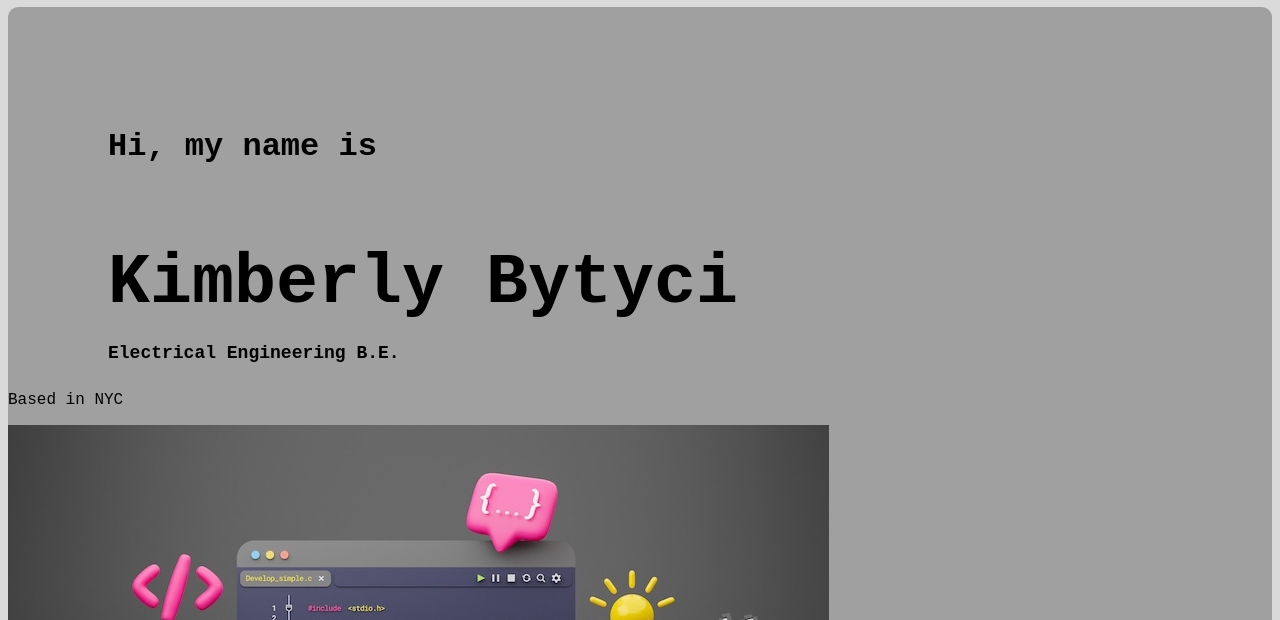
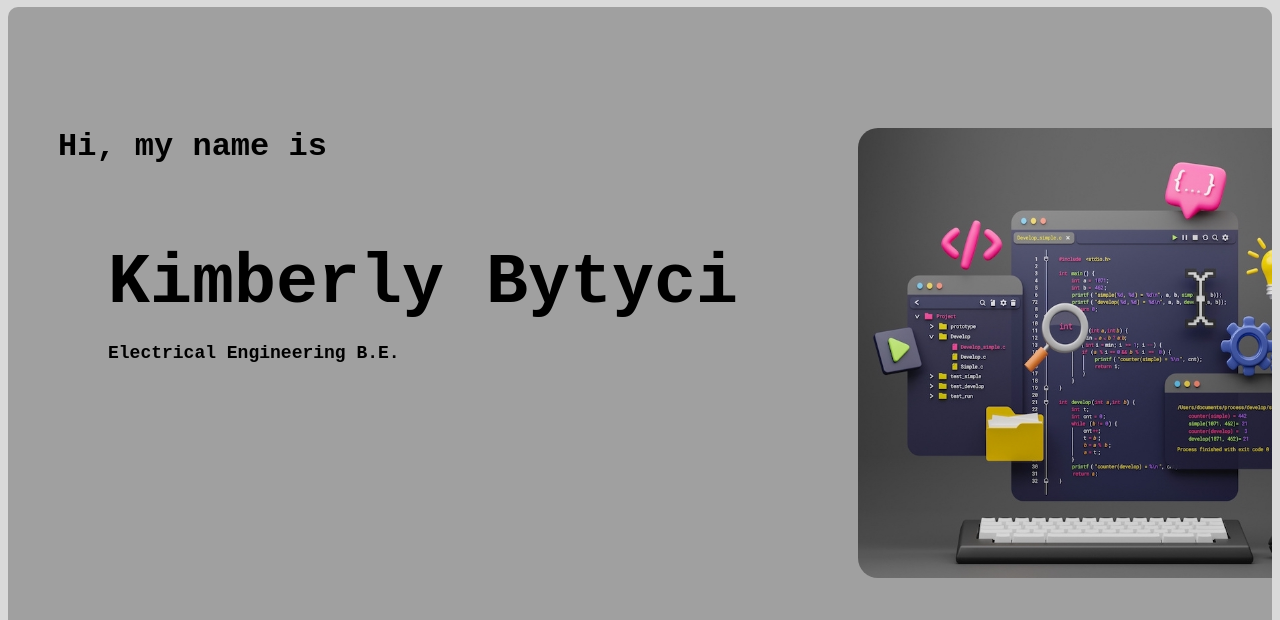
Before and after one commit to KimberlyBytyci/KimberlyBytyci.github.io, a plain HTML site: page index.html in a window 1280 px wide. Shown: the part 166-786 px from the top of the page. Drawn offline with Linux system fonts and the light colour scheme.

Commit message:
Add files via upload

```diff
--- a/index.html
+++ b/index.html
@@ -21,13 +21,12 @@
             <a href="#about-me">About Me</a>
             <a href="kimberly bytyci resume 2023.pdf" target="_blank">Resume</a>
         </header>
-        <div id="main-page">
-            <h1>Hi, my name is</h1>
-            <h2>Kimberly Bytyci</h2>
-            <h3>Electrical Engineering B.E.</h3>
-            <p>Based in NYC</p>
-            <img src="software engineering 4.jpeg" />
-        </div>
+            <div id="main-page">
+                <h1><img src="software engineering 4.jpeg" />Hi, my name is</h1>
+                <h2>Kimberly Bytyci</h2>
+                <h3>Electrical Engineering B.E.</h3>
+                <p>Based in NYC</p>
+            </div>
         <div id="projects">
             <h1>Projects</h1>
             <h2>Machine Learning to Predict the Progression of Alheimer's Disease</h2>
--- a/style.css
+++ b/style.css
@@ -74,14 +74,14 @@ html
     color: black;
     font-family: 'Courier New';
     overflow: hidden;
-    width: contain;
+    min-width: contain;
     margin-top: 10px;
 }
 #main-page h1
 {
-    padding: 100px 0px 10px 100px;
-    min-width: 700px;
-    width: 700px;
+    padding: 100px 0px 10px 50px;
+    min-width: 1400px;
+    width: 1400px;
 }
 #main-page h2
 {
@@ -101,3 +101,18 @@ html
     min-width: 700px;
     width: 700px;
 }
+#main-page img
+{
+    float: right;
+    height: 450px;
+    width: 550px;
+    margin-right: 50px;
+    overflow: hidden;
+    min-width: 550px;
+    border-radius: 20px;
+}
+
+#main-page p
+{
+    margin: 250px 0px 10px 50px;
+}
```
Lines whose indentation alone changed are shown as unchanged.
